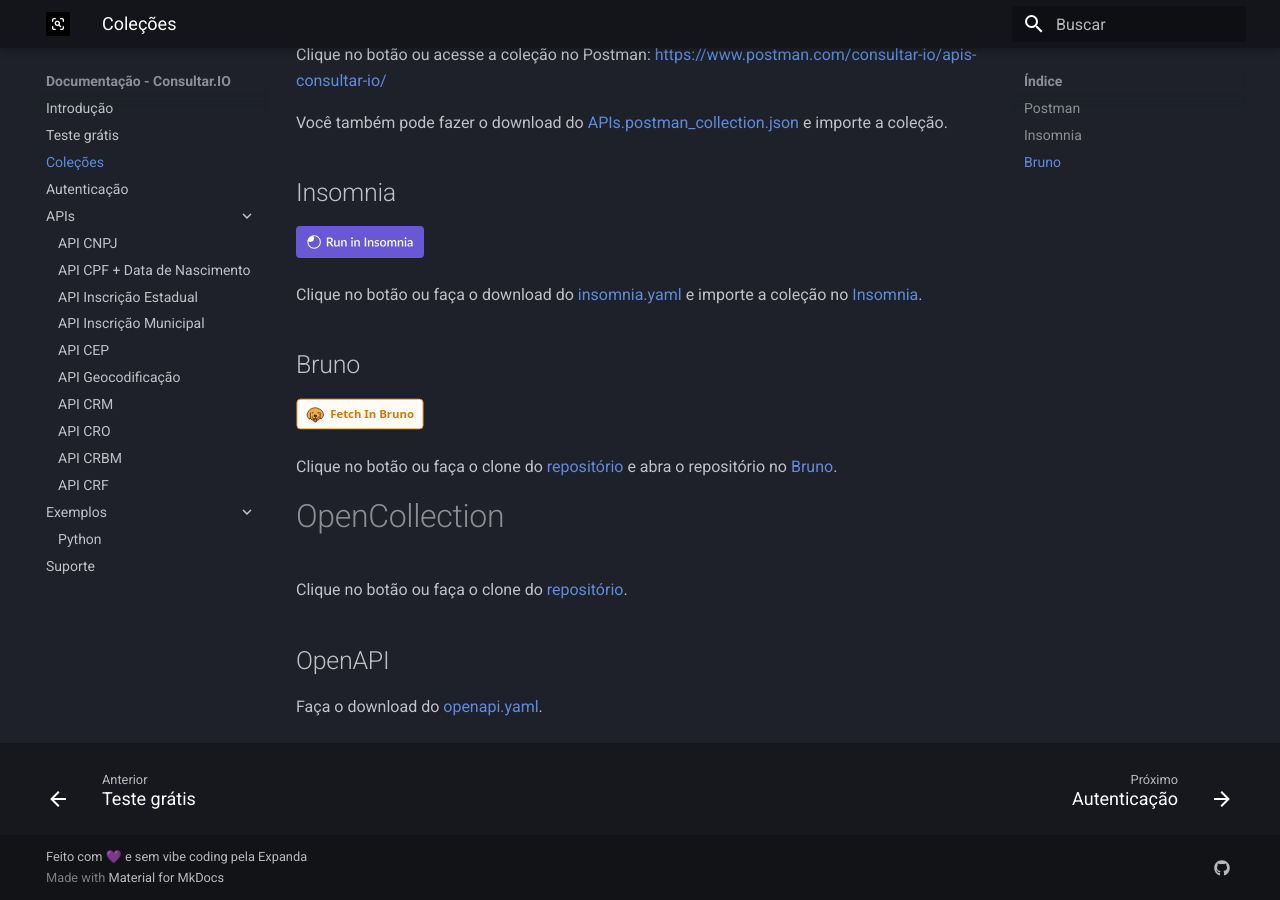
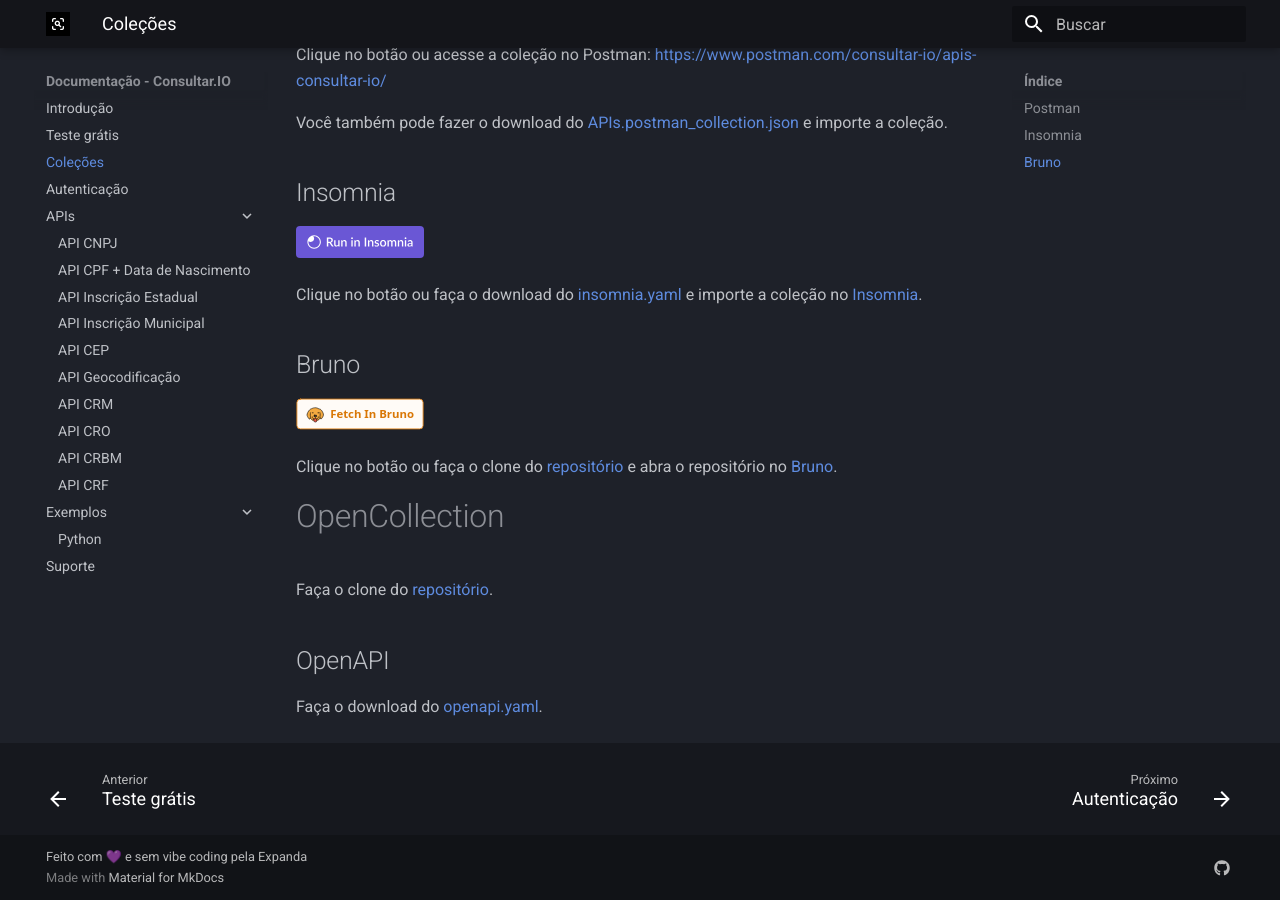
Before and after one commit to consultar-io/docs, an MkDocs documentation site: the page built from docs/colecoes.md, in a window 1280 px wide and 900 px high, scrolled down 511 px. Built offline with MkDocs 1.6.1 and Material for MkDocs 9.7.7, drawn with Linux system fonts in a browser that asks for light colours.

Commit message:
Clarify instructions in colecoes.md by removing redundant phrasing regarding cloning the OpenCollection repository, enhancing user guidance.

```diff
--- a/docs/colecoes.md
+++ b/docs/colecoes.md
@@ -36,7 +36,7 @@ Clique no botão ou faça o clone do [repositório](https://github.com/consultar
 
 # OpenCollection
 
-Clique no botão ou faça o clone do [repositório](https://github.com/consultar-io/opencollection).
+Faça o clone do [repositório](https://github.com/consultar-io/opencollection).
 
 ## OpenAPI
 
```
